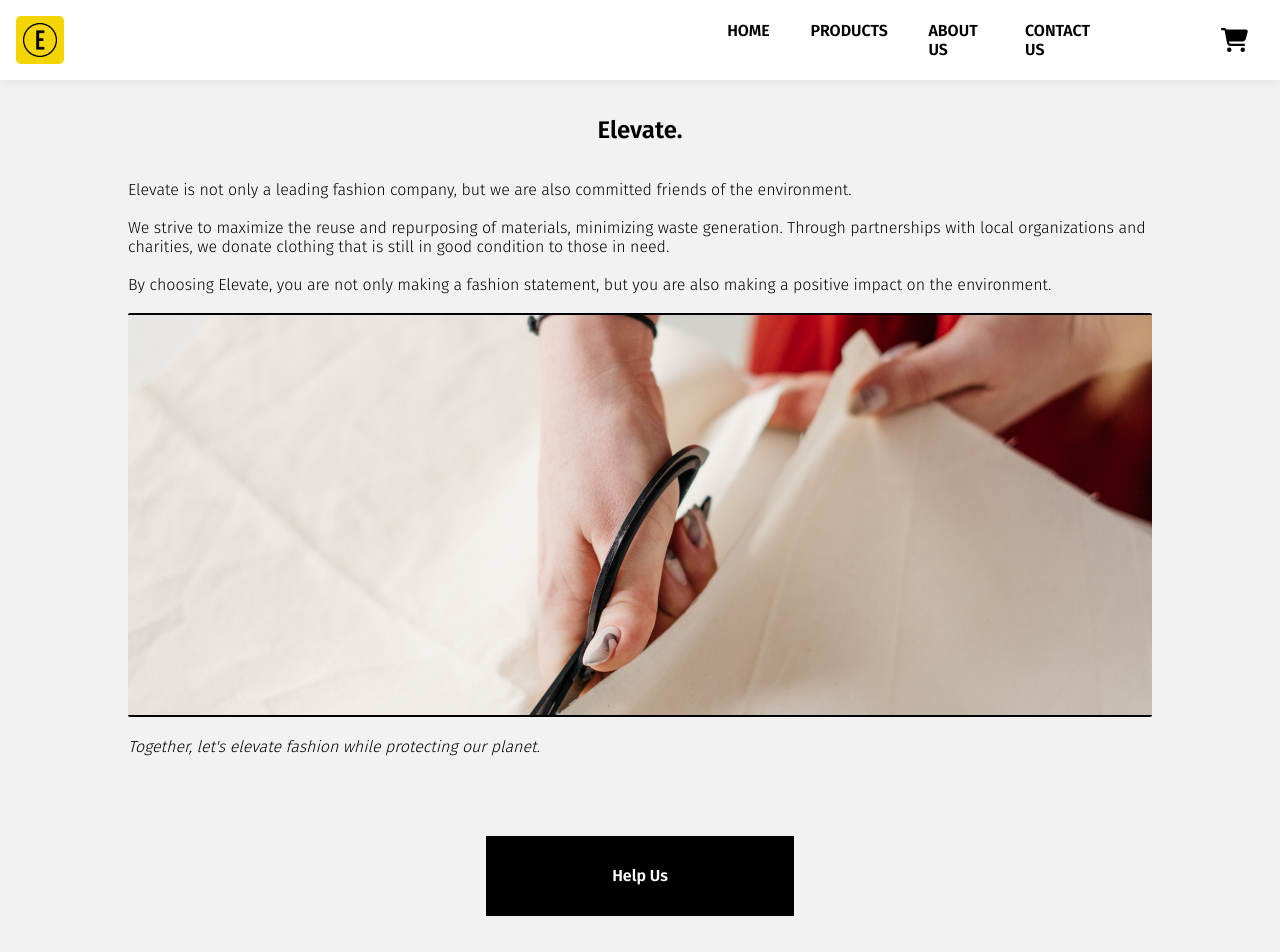
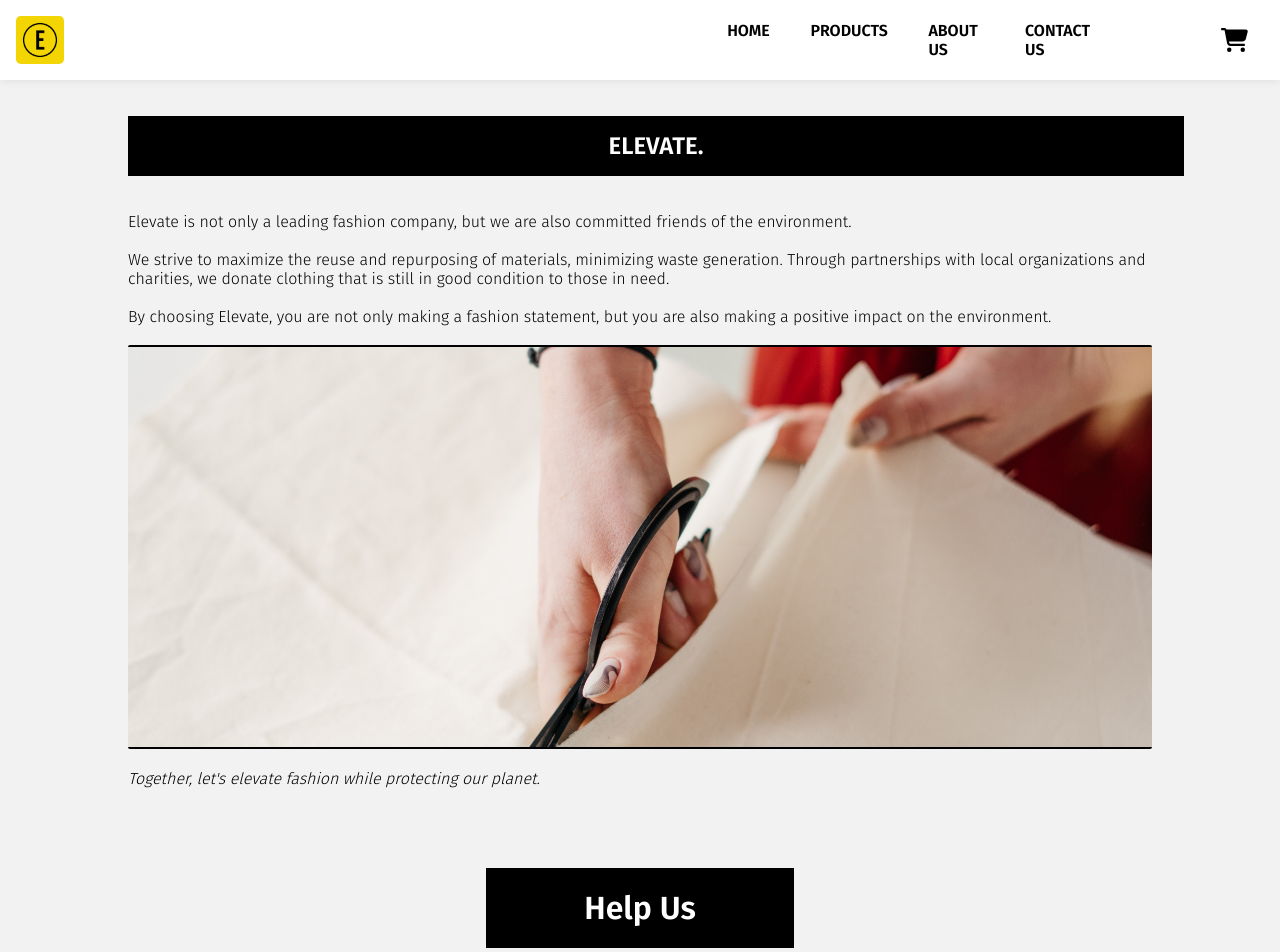
Before and after one commit to Madrid-Dev/proyecto-cloth-store, a React (Create React App) app: page /about-us in a window 1280 px wide. Shown: the top 952 px of the page. Built offline with nearby package versions, Linux system fonts and the light colour scheme.

Commit message:
Fixed #3

```diff
--- a/src/App.js
+++ b/src/App.js
@@ -9,7 +9,7 @@ function App() {
   return (
     <>
     <Helmet>
-      <title>Elevated | Store</title>
+      <title>Elevate | Store</title>
     </Helmet>
     <div className="App">
 
--- a/src/styles/aboutus.css
+++ b/src/styles/aboutus.css
@@ -28,8 +28,17 @@
 .aboutus .aboutus-paragraph i{
     padding-bottom: 4vmin;
 }
-
-
+.aboutus-header{
+    width: 100%;
+}
+.aboutus h2{
+    width: 100%;
+    text-align: center;
+    text-transform: uppercase;
+    padding: 1rem;
+    background-color: #000000;
+    color: white;
+}
 /*Button*/
 .donate-button{
     margin-top: 10vmin;
@@ -46,3 +55,11 @@
 
 /*MQ*/
 /*Does not need for 600px*/
+@media screen and (min-width:1024px) {
+    .contactus h2{
+        font-size: 2rem;
+    }
+    .donate-button{
+        font-size: 2rem;
+    }
+}
--- a/src/styles/contactus.css
+++ b/src/styles/contactus.css
@@ -46,3 +46,11 @@
 
 /*MQ*/
 /*Does not need for 600px*/
+@media screen and (min-width:1024px) {
+    .contactus h2{
+        font-size: 2rem;
+    }
+    .donate-button{
+        font-size: 2rem;
+    }
+}
--- a/src/styles/header.css
+++ b/src/styles/header.css
@@ -175,7 +175,7 @@
         flex-direction: row-reverse;
     }
     .cart-container-count{
-        left:96%;
+        left:97%;
     }
     .menu-display-desktop{
         width: 100%;
@@ -211,7 +211,7 @@
         align-items: center;
     }
     .cart-container-count{
-        left:96%;
+        left:97%;
     }
     .menu-display-desktop{
         width: 100%;
--- a/src/styles/home.css
+++ b/src/styles/home.css
@@ -111,7 +111,9 @@
 
 /*Discount*/
 .discount-container{
-    width: 100%;
+    width: 94%;
+    font-size: 4vw;
+    padding: 3.6vw;
     height: 30vh;
     background-color: #f3d503;
     display: flex;
@@ -258,12 +260,15 @@
     }
     .categories-container .grid-container .grid-item-three{
         grid-area: three;
+        background-position: center;
     }
     .categories-container .grid-container .grid-item-four{
+        background-position: center;
         grid-area: four;
     }
     .categories-container .grid-container .grid-item-five{
         grid-area: five;
+        background-position: center;
     }
     .categories-container .grid-container .grid-item-six{
         grid-area: six;
@@ -273,7 +278,8 @@
     .discount-container{
         font-size: 1.5rem;
         height: 30vh;
-        margin-top: 8vmin;
+        margin-top: 4vmin;
+        margin-bottom: 6vmin;
     }
     /*Favourites*/
     .favourites{
```
